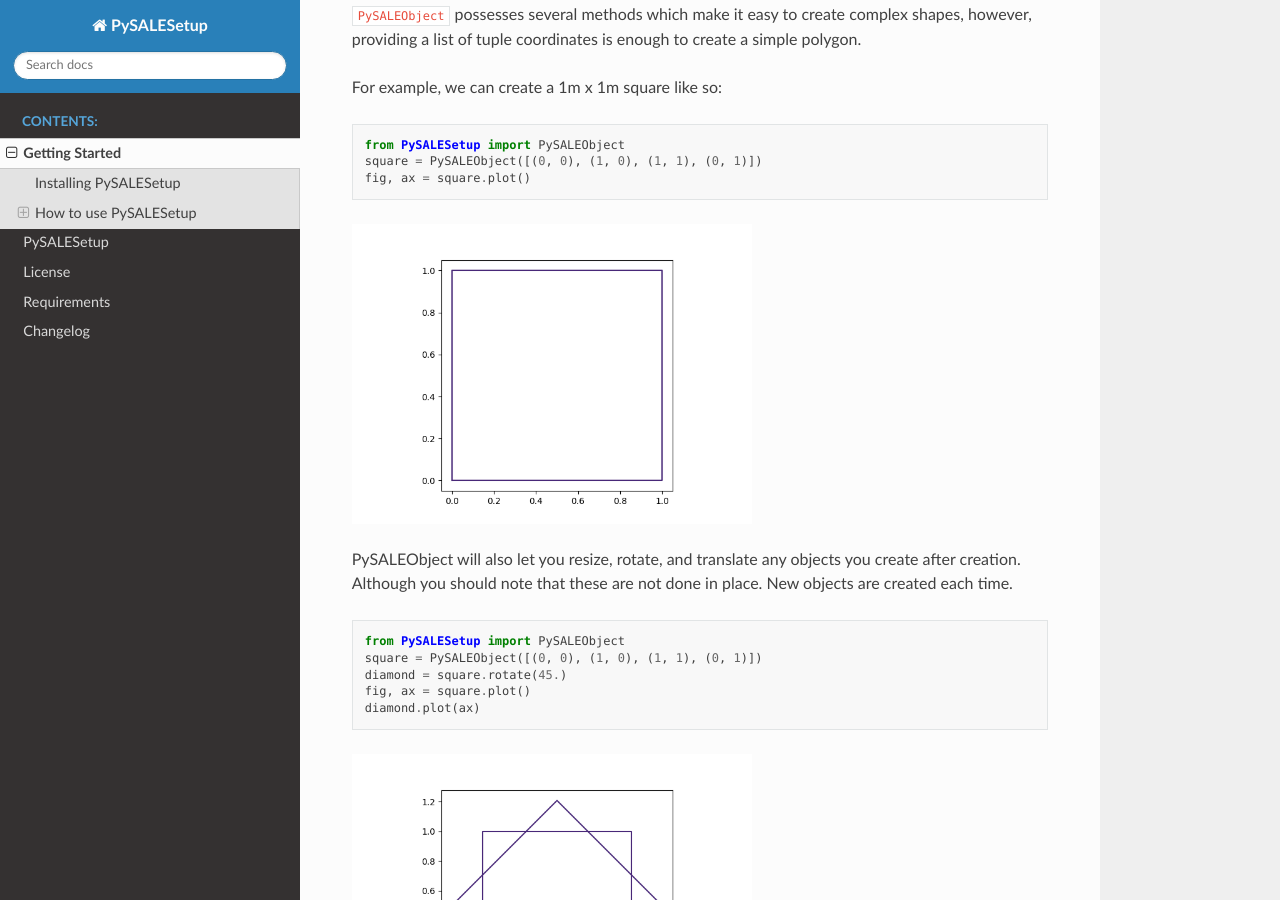
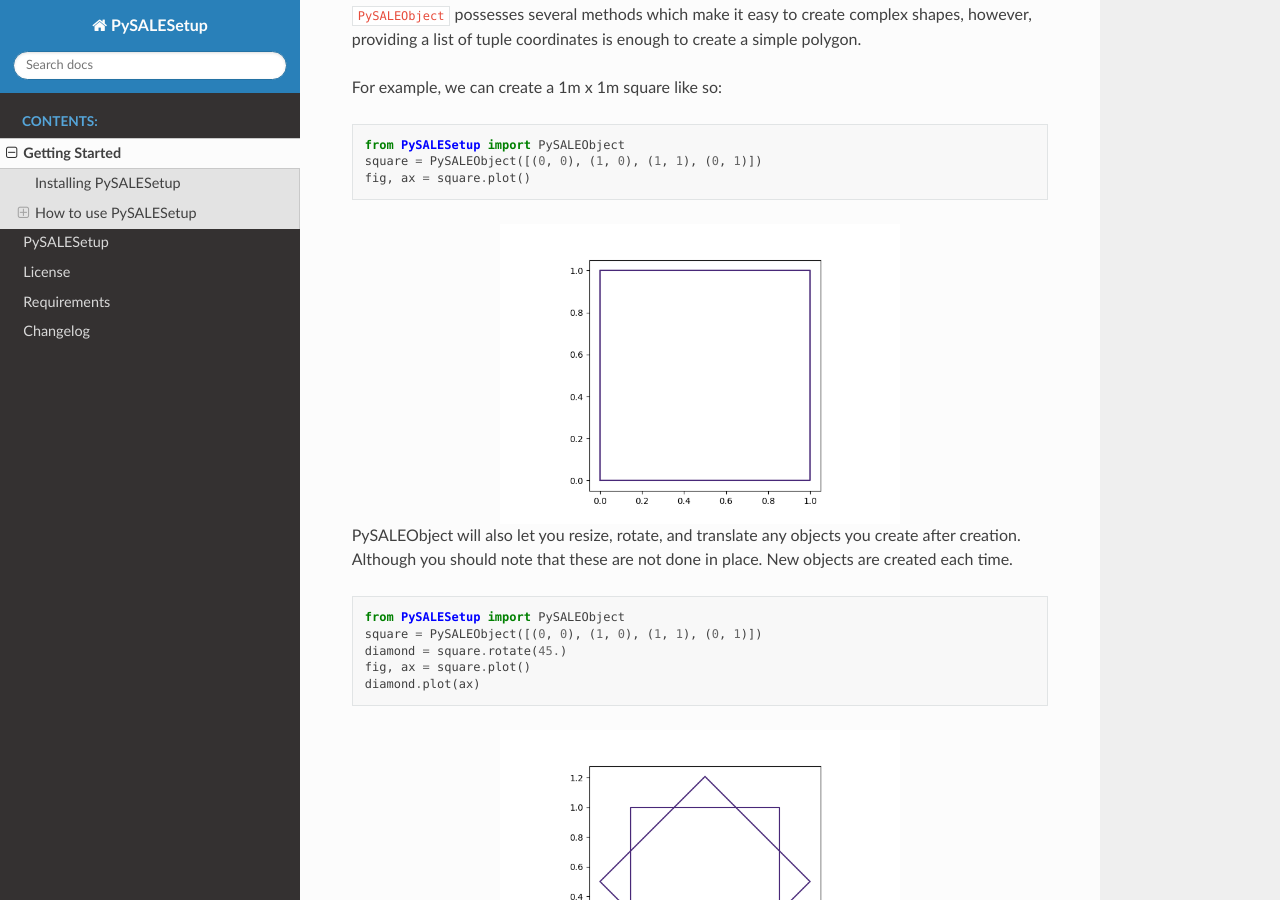
Before and after one commit to jgd10/PySALESetup, a Sphinx documentation site: the page built from docs/source/getting_started.rst, in a window 1280 px wide and 900 px high, scrolled down 939 px. Built offline with Sphinx 7.4.7 and the Read the Docs theme 2.0.0, drawn with Linux system fonts in a browser that asks for light colours.

Commit message:
adding center align to all images

```diff
--- a/docs/source/getting_started.rst
+++ b/docs/source/getting_started.rst
@@ -48,6 +48,7 @@ For example, we can create a 1m x 1m square like so:
     fig, ax = square.plot()
 
 .. image:: https://raw.githubusercontent.com/jgd10/PySALESetup/main/docs/source/media/square_example.png
+    :align: center
     :width: 400
     :alt: Square example
 
@@ -63,6 +64,7 @@ Although you should note that these are not done in place. New objects are creat
     diamond.plot(ax)
 
 .. image:: https://raw.githubusercontent.com/jgd10/PySALESetup/main/docs/source/media/square_diamond_example.png
+    :align: center
     :width: 400
     :alt: Rotated square example
 
@@ -88,6 +90,7 @@ of the object.
     ellipse.plot(ax)
 
 .. image:: https://raw.githubusercontent.com/jgd10/PySALESetup/main/docs/source/media/ellipse_example.png
+    :align: center
     :width: 400
     :alt: Ellipse example
 
@@ -132,6 +135,7 @@ As such, you can do things like this:
     new_bed2.plot(a)
 
 .. image:: https://raw.githubusercontent.com/jgd10/PySALESetup/main/docs/source/media/rotation_children_example.png
+    :align: center
     :width: 400
     :alt: Rotation of children example
 
@@ -151,6 +155,7 @@ or this
 
 
 .. image:: https://raw.githubusercontent.com/jgd10/PySALESetup/main/docs/source/media/resize_children_example.png
+    :align: center
     :width: 400
     :alt: Resize of children example
 
@@ -182,6 +187,7 @@ circles all of the same size.
 
 
 .. image:: https://raw.githubusercontent.com/jgd10/PySALESetup/main/docs/source/media/fill_domain_example.png
+    :align: center
     :width: 400
     :alt: domain fill example
 
@@ -222,6 +228,7 @@ The equivalent radius is the radius of a circle with the same area as the grain
     a.set_title(f'Filled to {achieved_area*100/particle_bed.area} %')
 
 .. image:: https://raw.githubusercontent.com/jgd10/PySALESetup/main/docs/source/media/fill_rectangles_domain_example.png
+    :align: center
     :width: 400
     :alt: squares domain fill example
 
@@ -264,6 +271,7 @@ So to take our earlier example and add an impactor as well as materials and velo
 
 
 .. image:: https://raw.githubusercontent.com/jgd10/PySALESetup/main/docs/source/media/simple_model_example.png
+    :align: center
     :width: 400
     :alt: simple model example
 
@@ -330,6 +338,7 @@ With this in mind lets create a mesh for our example from the previous section.
     f, a = mesh.plot_materials()
 
 .. image:: https://raw.githubusercontent.com/jgd10/PySALESetup/main/docs/source/media/simple_mesh_example.png
+    :align: center
     :width: 400
     :alt: simple mesh example
 
```
